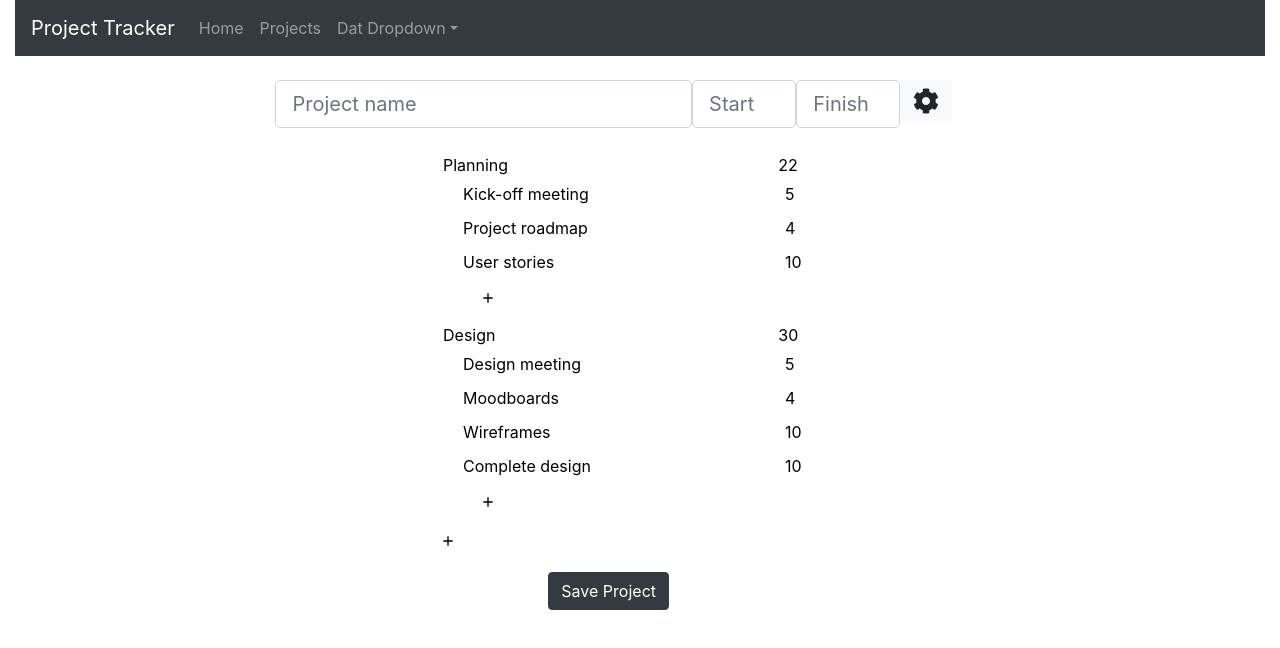
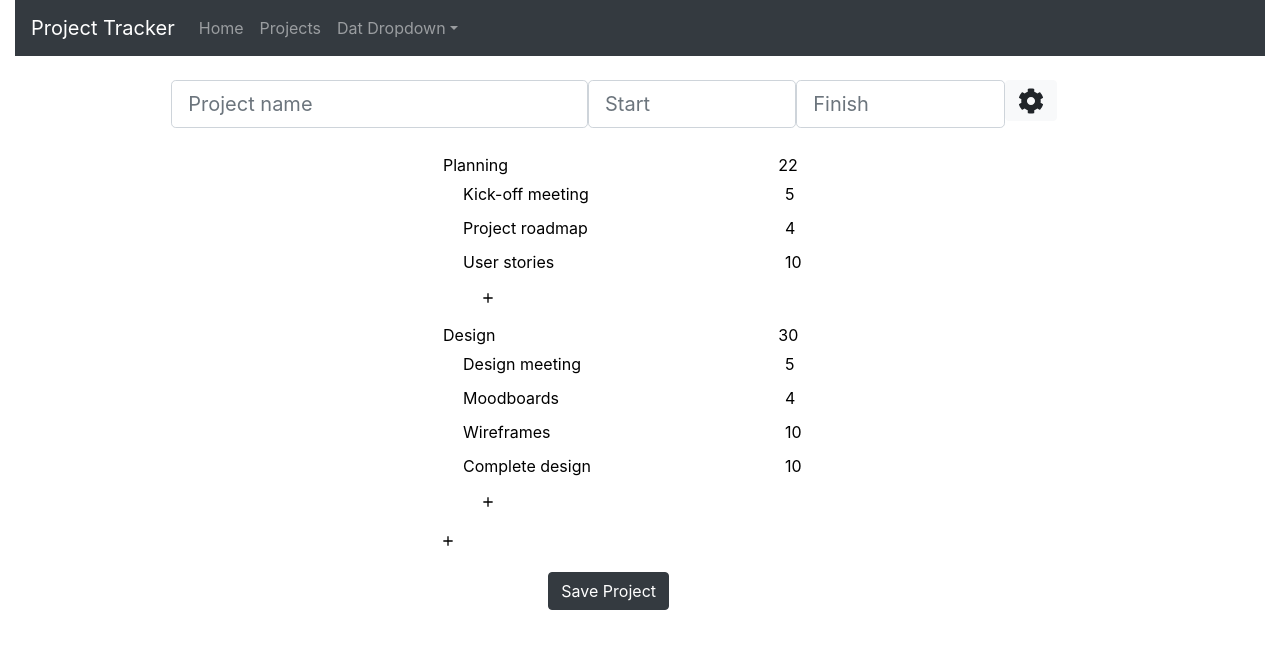
Before and after one commit to youngzaphod/project-tracker, a React (Create React App) app in the folder client/: page / in a window 1280 px wide. Shown: the top 648 px of the page. Built offline with nearby package versions, Linux system fonts and the light colour scheme.

Commit message:
added date picker and date checking that start comes before finish

```diff
--- a/client/package.json
+++ b/client/package.json
@@ -7,7 +7,6 @@
     "react": "^16.8.1",
     "react-bootstrap": "1.0.0-beta.5",
     "react-datepicker": "2.1.0",
-    "react-day-picker": "7.2.4",
     "react-dom": "^16.8.1",
     "react-icons": "3.4.0",
     "react-scripts": "2.1.3",
--- a/client/src/App.js
+++ b/client/src/App.js
@@ -6,10 +6,12 @@ import Form from 'react-bootstrap/Form';
 import Col from 'react-bootstrap/Col';
 import Row from 'react-bootstrap/Row';
 import Button from 'react-bootstrap/Button';
+import Alert from 'react-bootstrap/Alert';
 import InputGroup from 'react-bootstrap/InputGroup';
 import { FaCog } from 'react-icons/fa';
-import DayPickerInput from 'react-day-picker/DayPickerInput';
-import 'react-day-picker/lib/style.css';
+import DatePicker from 'react-datepicker';
+import "react-datepicker/dist/react-datepicker.css";
+
 import './App.css';
 
 class App extends Component {
@@ -18,7 +20,9 @@ class App extends Component {
     name: '',
     start: '',
     finish: '',
-    test: '',
+    startErrorMsg: '',
+    finishErrorMsg: '',
+    errMessage: '',
   }
 
   handleName = (e) => {
@@ -27,8 +31,17 @@ class App extends Component {
     });
   }
 
-  handleDayChange = (day, which) => {
-    this.setState({[which]: day});
+  handleDayChange = (date, which) => {
+    let error = '';
+    console.log(date);
+    if ((which === 'start' && this.state.finish !== '' && date > this.state.finish) ||
+      (which === 'finish' && this.state.start !== '' && date < this.state.start)) {
+      error = 'Start date must come before finish date!';
+    }
+    this.setState({
+      [which]: date,
+      errMessage: error
+    });
   }
 
   render() {
@@ -40,26 +53,42 @@ class App extends Component {
           </Col>
         </Row>
         <Row noGutters className='justify-content-center'>
-          <Col lg={4} md={6} sm={10}>
+          <Col lg={4} md={5} sm={10}>
             <br/>
             <Form.Control onChange={this.handleName} name='name' size='lg' type='text' placeholder='Project name' />
           </Col>
-          <Col lg={1} md={1}>
+          <Col lg={2} md={2} sm={5} xs={12}>
             <br/>
-            <DayPickerInput
-              onDayChange={day => this.handleDayChange(day, 'start')}
-              component={props => <Form.Control {...props} size='lg' />}
-              placeholder='Start'
-              inputProps={{size: 6}}
+            <DatePicker
+              maxDate={this.state.finish !== '' ? this.state.finish : null}
+              placeholderText='Start'
+              showMonthDropdown
+              showYearDropdown
+              customInput={
+                <Form.Control
+                  onClick={this.props.onClick}
+                  size='lg'
+                  value={this.props.value}
+                />
+              }
+              onChange={date => this.handleDayChange(date, 'start')}
+              selected={this.state.start !== '' ? this.state.start : null}
             />
           </Col>
-          <Col lg={1} md={1}>
+          <Col lg={2} md={2} sm={5} xs={12}>
             <br/>
-            <DayPickerInput
-              onDayChange={day => this.handleDayChange(day, 'finish')}
-              component={props => <Form.Control {...props} size='lg' />}
-              placeholder='Finish'
-              inputProps={{size: 6}}
+            <DatePicker
+              minDate={this.state.start !== '' ? this.state.start : null}
+              placeholderText='Finish'
+              customInput={
+                <Form.Control
+                  onClick={this.props.onClick}
+                  size='lg'
+                  value={this.props.value}
+                />
+              }
+              onChange={date => this.handleDayChange(date, 'finish')}
+              selected={this.state.finish !== '' ? this.state.finish : null}
             />
           </Col>
           <Col sm={1}>
@@ -70,12 +99,22 @@ class App extends Component {
           </Col>
         </Row>
         <Row className='justify-content-center'>
+          <Col lg={6} md={10} sm={8} xs={12}>
+            {this.state.errMessage !== '' ?
+            <Alert variant='danger'>
+              {this.state.errMessage}
+            </Alert>
+            : ''
+            }
+          </Col>
+        </Row>
+        <Row className='justify-content-center'>
           <Col lg={6}>
             <ProjectFields />
           </Col>
         </Row>
         <Row className='justify-content-center'>
-          <Col md={2}>
+          <Col md={2} sm={3} xs={12}>
             <Button variant='dark'>
               Save Project
             </Button>
--- a/client/src/Components/ProjectFields.js
+++ b/client/src/Components/ProjectFields.js
@@ -67,7 +67,7 @@ class ProjectFields extends Component {
   state = project;
 
   componentDidMount() {
-    let newState = this.state;
+    let newState = project;
     newState.Milestones.forEach(ms => {
       ms.id = shortid.generate();
       ms.Tasks.forEach(task => {
@@ -273,6 +273,7 @@ class ProjectFields extends Component {
                 {ms.Tasks.sort((a, b) => a.Order - b.Order)
                 .map((task, j) =>
                     <li key={task.id}>
+                      {console.log(task.id)}
                       <Task
                         hoverOn={() => this.hoverChange('tk'+i+'-'+j, true)}
                         hoverOff={() => this.hoverChange('tk'+i+'-'+j, false)}
```
Also changed, not shown: 1 other file (tests, documents, lock files or other folders).
